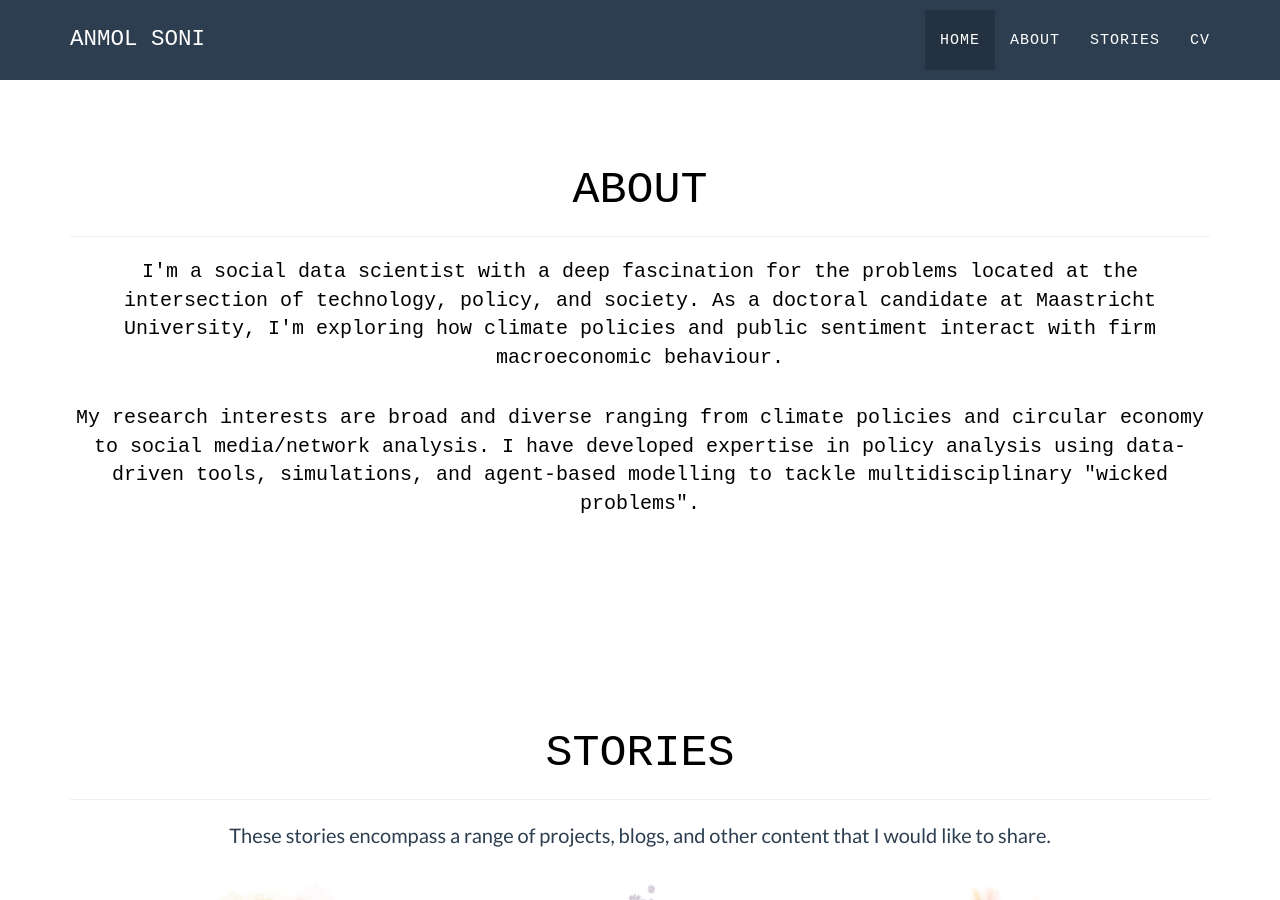
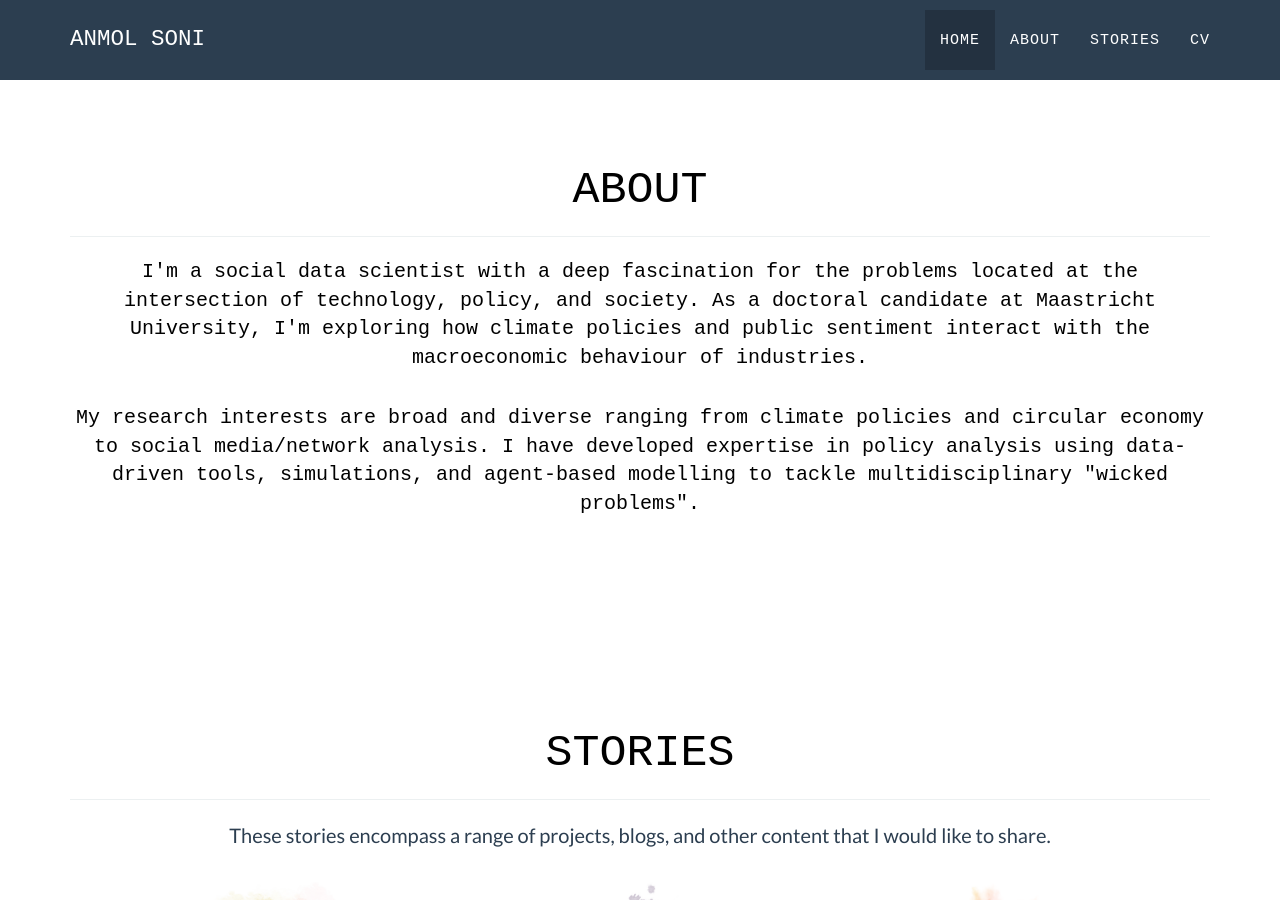
Before and after one commit to SoniAnmol/SoniAnmol.github.io, a Jekyll site: the page built from _posts/2022-09-27-msc_thesis.markdown, in a window 1280 px wide and 900 px high, scrolled down 801 px. Built offline with Jekyll 4.4.1, drawn with Linux system fonts in a browser that asks for light colours; some web fonts are replaced.

Commit message:
updated about.html.

```diff
--- a/_includes/about.html
+++ b/_includes/about.html
@@ -12,7 +12,7 @@
 
                 <p> I'm a social data scientist with a deep fascination for the problems located at the intersection
                     of technology, policy, and society. As a doctoral candidate at Maastricht University, I'm exploring
-                    how climate policies and public sentiment interact with firm macroeconomic behaviour.
+                    how climate policies and public sentiment interact with the macroeconomic behaviour of industries.
                 </p>
                 <br>
                 <p>
```
